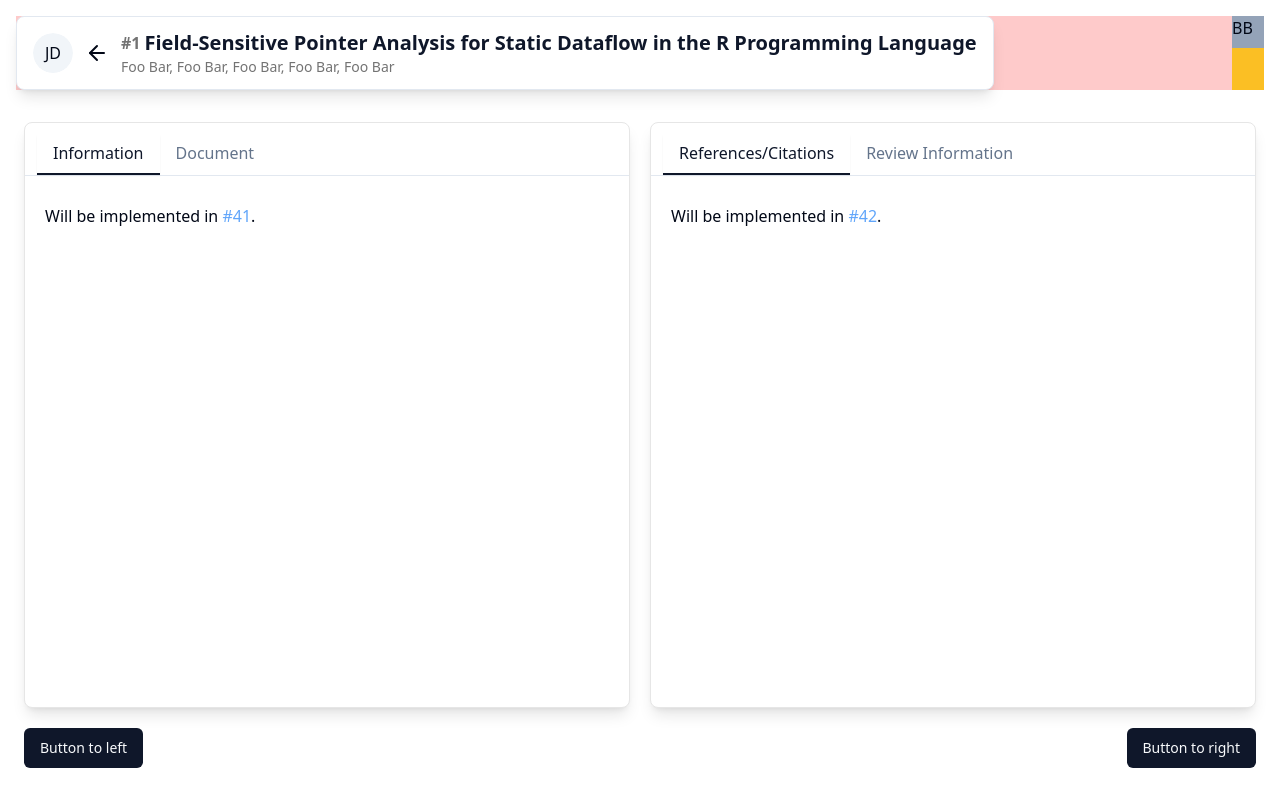
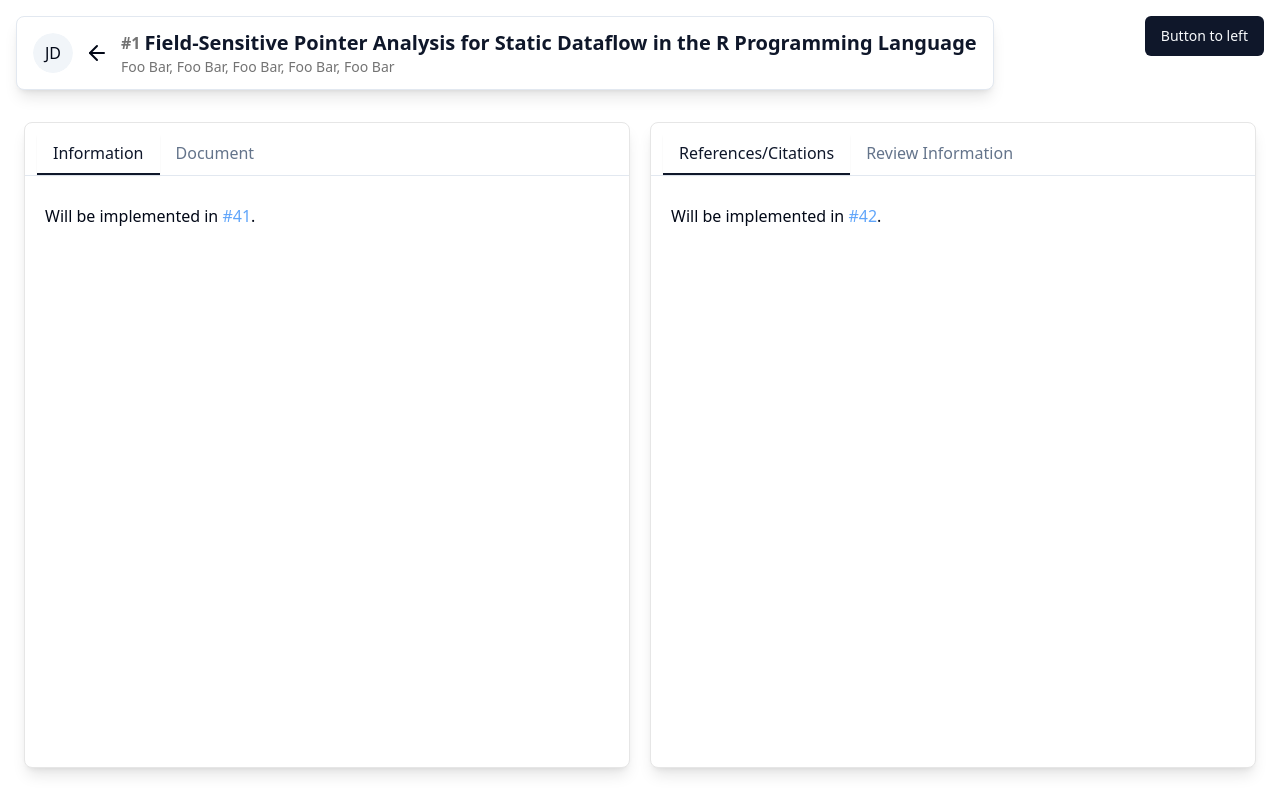
Before and after one commit to SE-UUlm/snowballr-frontend, a SvelteKit app: page /paper/1 in a window 1280 px wide. Built offline with nearby package versions, Linux system fonts and the light colour scheme.

Commit message:
feat: add paper navigation buttons

```diff
--- a/src/lib/components/composites/paper-components/PaperView.svelte
+++ /dev/null
@@ -1,31 +0,0 @@
-<script lang="ts">
-    import PaperNavigationBar from "$lib/components/composites/navigation-bar/PaperNavigationBar.svelte";
-    import PaperDetailsCard from "$lib/components/composites/paper-components/cards/PaperDetailsCard.svelte";
-    import PaperResearchContextCard from "$lib/components/composites/paper-components/cards/PaperResearchContextCard.svelte";
-    import { Button } from "$lib/components/primitives/button/index.js";
-    import type { Paper, User } from "../../../../app";
-
-    interface Props {
-        user: User;
-        paper: Paper;
-    }
-
-    const { user, paper }: Props = $props();
-</script>
-
-<div class="flex flex-row justify-between bg-red-200 h-fit w-full gap-4">
-    <PaperNavigationBar {user} backRef="/" {paper} />
-    <div class="bg-amber-400">
-        <div class="w-8 h-8 bg-slate-400">BB</div>
-    </div>
-</div>
-<main class="flex flex-col h-full w-full px-2 py-4 gap-5">
-    <div class="flex flex-row w-full h-full gap-5">
-        <PaperDetailsCard />
-        <PaperResearchContextCard />
-    </div>
-    <div class="flex flex-row w-full h-fit justify-between">
-        <Button>Button to left</Button>
-        <Button>Button to right</Button>
-    </div>
-</main>
--- /dev/null
+++ b/src/lib/components/composites/paper-components/paper-view/PaperNavigationButton.svelte
@@ -0,0 +1,25 @@
+<script lang="ts">
+    import { Button } from "$lib/components/primitives/button/index.js";
+    import ArrowLeft from "lucide-svelte/icons/arrow-left";
+    import ArrowRight from "lucide-svelte/icons/arrow-right";
+
+    interface Props {
+        direction: "left" | "right";
+        href: string;
+        onClick?: () => void;
+    }
+
+    const { direction, href, onClick }: Props = $props();
+</script>
+
+<Button
+    class="bg-slate-200 hover:bg-slate-400 text-primary flex-1 max-w-xs shadow-lg"
+    {href}
+    onclick={onClick}
+>
+    {#if direction === "left"}
+        <ArrowLeft />
+    {:else}
+        <ArrowRight />
+    {/if}
+</Button>
--- /dev/null
+++ b/src/lib/components/composites/paper-components/paper-view/PaperView.svelte
@@ -0,0 +1,34 @@
+<script lang="ts">
+    import PaperNavigationBar from "$lib/components/composites/navigation-bar/PaperNavigationBar.svelte";
+    import PaperDetailsCard from "$lib/components/composites/paper-components/paper-view/cards/PaperDetailsCard.svelte";
+    import PaperResearchContextCard from "$lib/components/composites/paper-components/paper-view/cards/PaperResearchContextCard.svelte";
+    import { Button } from "$lib/components/primitives/button/index.js";
+    import type { Paper, User } from "../../../../../app";
+    import PaperNavigationButton from "./PaperNavigationButton.svelte";
+
+    interface Props {
+        user: User;
+        paper: Paper;
+        showNavigationButtons: boolean;
+    }
+
+    const { user, paper, showNavigationButtons }: Props = $props();
+</script>
+
+<div class="flex flex-row justify-between h-fit w-full gap-4">
+    <PaperNavigationBar {user} backRef="/" {paper} />
+    <Button>Button to left</Button>
+</div>
+<main class="flex flex-col h-full w-full px-2 py-4 gap-5">
+    <div class="flex flex-row w-full h-full gap-5">
+        <PaperDetailsCard />
+        <PaperResearchContextCard />
+    </div>
+    {#if showNavigationButtons}
+        <div class="flex flex-row w-full h-fit justify-between gap-4">
+            <!-- TODO: Implementation of navigation buttons will be done in #46 and #47 -->
+            <PaperNavigationButton direction="left" href={`/paper/${paper.id}`} />
+            <PaperNavigationButton direction="right" href={`/paper/${paper.id}`} />
+        </div>
+    {/if}
+</main>
--- a/src/routes/paper/[paperId]/+page.svelte
+++ b/src/routes/paper/[paperId]/+page.svelte
@@ -1,5 +1,5 @@
 <script lang="ts">
-    import PaperView from "$lib/components/composites/paper-components/PaperView.svelte";
+    import PaperView from "$lib/components/composites/paper-components/paper-view/PaperView.svelte";
 
     const { data } = $props();
     const { user, paper } = data;
@@ -8,4 +8,4 @@
 <svelte:head>
     <title>{paper.title}</title>
 </svelte:head>
-<PaperView {user} {paper} />
+<PaperView {user} {paper} showNavigationButtons={false} />
```
Also changed, not shown: src/lib/components/composites/paper-components/paper-view/cards/PaperCard.svelte (renamed from src/lib/components/composites/paper-components/cards/PaperCard.svelte), src/lib/components/composites/paper-components/paper-view/cards/PaperCardContent.svelte (renamed from src/lib/components/composites/paper-components/cards/PaperCardContent.svelte), src/lib/components/composites/paper-components/paper-view/cards/PaperDetailsCard.svelte (renamed from src/lib/components/composites/paper-components/cards/PaperDetailsCard.svelte), src/lib/components/composites/paper-components/paper-view/cards/PaperResearchContextCard.svelte (renamed from src/lib/components/composites/paper-components/cards/PaperResearchContextCard.svelte).
